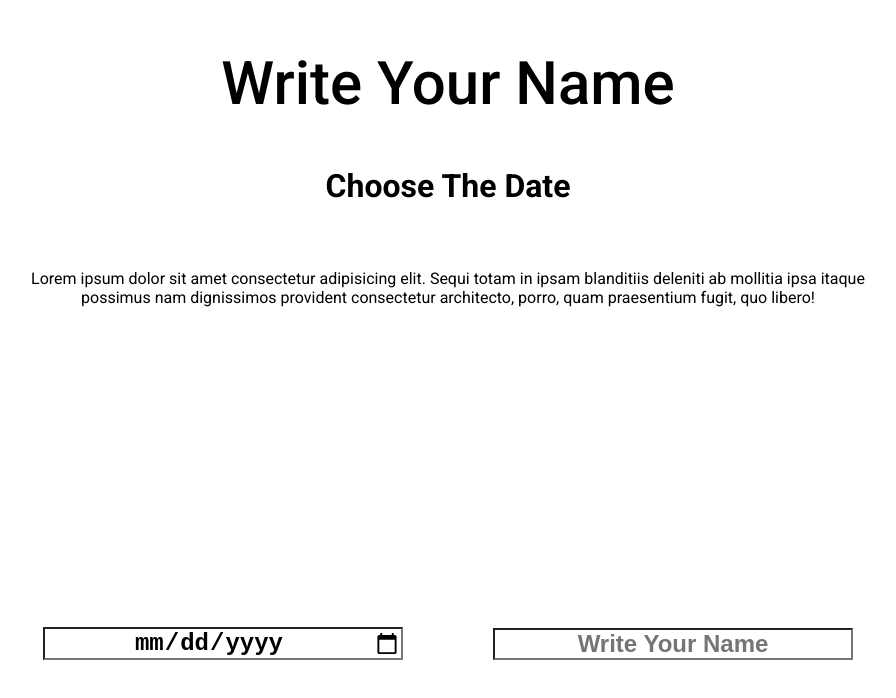
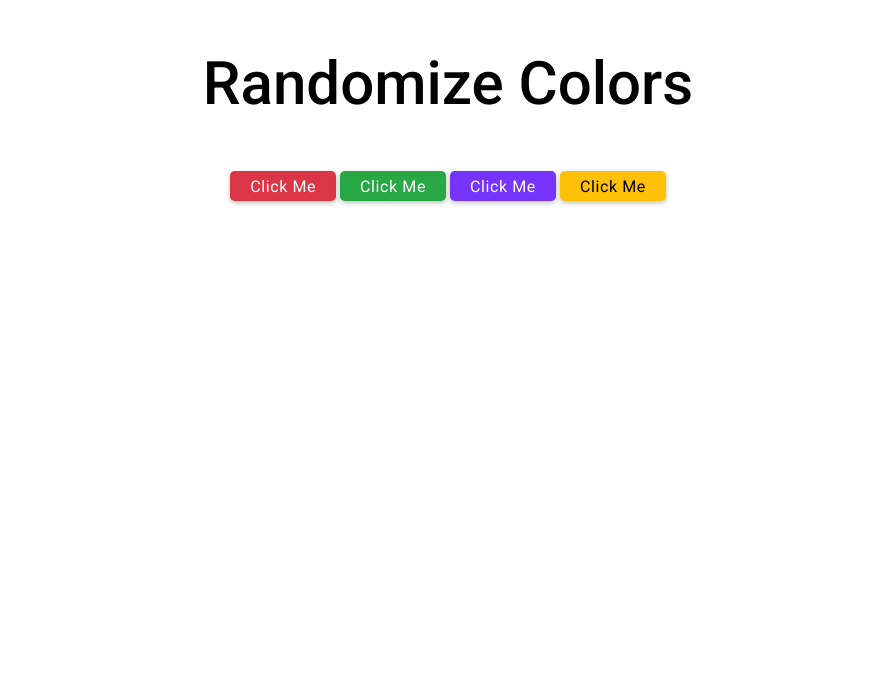
Before and after one commit to Bezobrazz/projects-sendbox, a React (Create React App) app: page / in a window 1280 px wide. Shown: the top 698 px of the page, without its empty margins (192-1088 px from the left). Built offline with nearby package versions, Linux system fonts and the light colour scheme.

Commit message:
02-randomize-colors

```diff
--- a/src/App.js
+++ b/src/App.js
@@ -1,10 +1,12 @@
 import "./App.css";
-import EsignatureApp from "./projects/01-e-signature-app/EsignatureApp";
+import RandomizeColors from "./projects/02-randomize-colors/RandomizeColors";
+// import EsignatureApp from "./projects/01-e-signature-app/EsignatureApp";
 
 function App() {
   return (
     <div className="App">
-      <EsignatureApp />
+      {/* <EsignatureApp /> */}
+      <RandomizeColors />
     </div>
   );
 }
--- /dev/null
+++ b/src/projects/02-randomize-colors/RandomizeColors.jsx
@@ -0,0 +1,36 @@
+import React from "react";
+import Title from "../components/Title";
+export default function RandomizeColors() {
+  const handleClick = (e) => {
+    let body = document.querySelector("body");
+    body.style.background = getRandomColor();
+    e.target.style.backgroundColor = getRandomColor();
+  };
+
+  const getRandomColor = () => {
+    const letters = "0123456789ABCDEF";
+    let color = "#";
+    for (let i = 0; i < 6; i++) {
+      color += letters[Math.floor(Math.random() * 16)];
+    }
+    return color;
+  };
+
+  return (
+    <div className="container m-auto text-center">
+      <Title text={"Randomize Colors"} classes={"mb-4"} />
+      <button className="btn btn-danger" onClick={handleClick}>
+        Click Me
+      </button>
+      <button className="btn btn-success" onClick={handleClick}>
+        Click Me
+      </button>
+      <button className="btn btn-primary" onClick={handleClick}>
+        Click Me
+      </button>
+      <button className="btn btn-warning" onClick={handleClick}>
+        Click Me
+      </button>
+    </div>
+  );
+}
--- a/src/projects/components/Title.jsx
+++ b/src/projects/components/Title.jsx
@@ -2,7 +2,11 @@
 
 export default function Title(props) {
   return (
-    <h1 className={!props.classes ? "title text-center" : props.classes}>
+    <h1
+      className={
+        !props.classes ? "title" : props.classes && "title text-center"
+      }
+    >
       {!props.text ? "Title" : props.text}
     </h1>
   );
```
